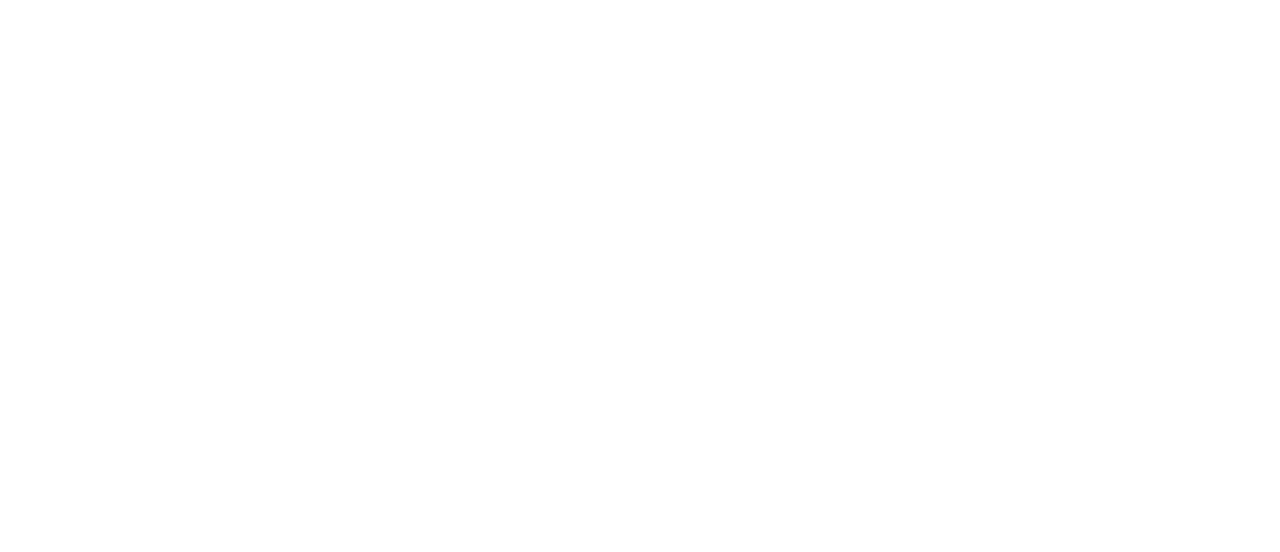
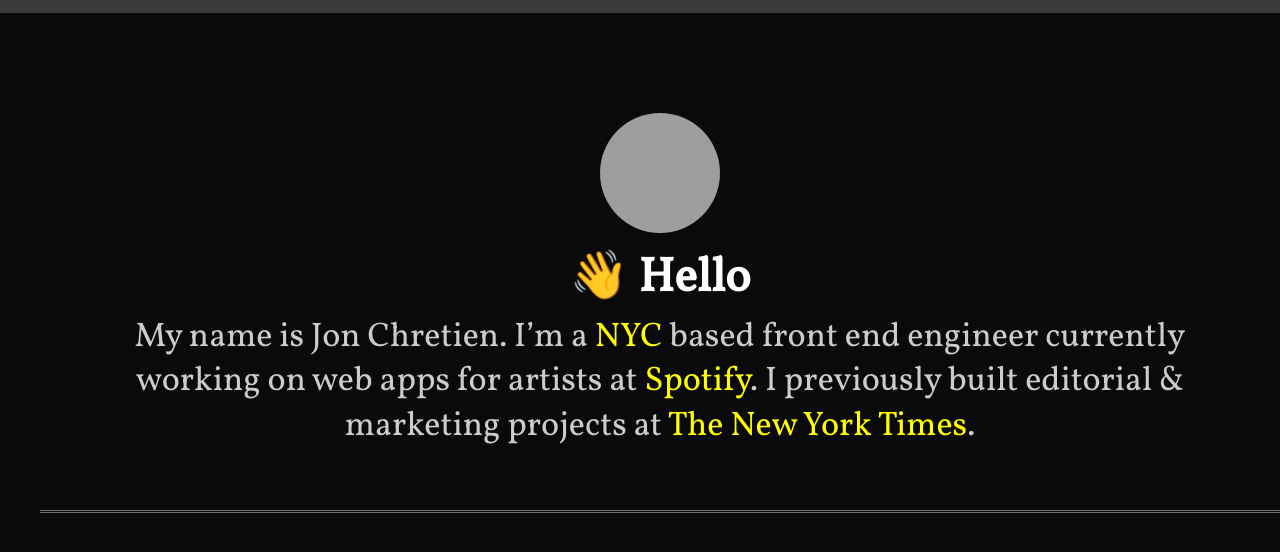
Before and after one commit to MarlonDemas/project-2, a plain HTML site: page index.html in a window 1280 px wide. Drawn offline with Linux system fonts and the light colour scheme; grey boxes are pictures that could not be loaded.

Commit message:
Completed the header section for my webpage, including the styling of the header and some key sections in the webpage

```diff
--- a/css/main.css
+++ b/css/main.css
@@ -0,0 +1,86 @@
+*,
+::after,
+::before {
+    box-sizing: border-box;
+}
+/* This is the styling done for my container */
+.container {
+    width: 1240px;
+    margin: 0 auto;
+    padding: 0;
+}
+/* This section styles the whole body of the web page */
+body {
+    font-family: 'Vollkorn', Georgia, 'Times New Roman', Times, serif;
+    border-top: 13px solid #3a3a3a;
+    margin: 0;
+    background-color: #0a0a0a;
+    color: #ccc;
+    font-size: 20px;
+    line-height: 1.5;
+    padding: 40px;
+    text-align: center;
+}
+/* This styles all the hr lines within the website*/
+hr {
+    border: none;
+    border-bottom: 1px solid #666666;
+}
+/* This styles everything in the header itself */
+header {
+    text-align: center;
+    font-size: 1.8rem;
+    padding: 60px 0 0 0;
+}
+/* This styles the image within the header */
+header img {
+    width: 120px;
+    height: 120px;
+    border-radius: 50%;
+}
+/* This styles the h1 heading within the header */
+header h1 {
+    font-weight: 900;
+    padding: 0;
+    margin: 20px 0 -10px 0 ;
+    color: #FFFFFF;
+    font-size: 1.65em;
+    line-height: 0.5;
+}
+/* This styles the paragraph within the header */
+header p {
+    line-height: 1.3;
+    font-size: 2.13rem;
+    padding: 0 75px;
+    margin-bottom: 60px;
+}
+/* This styles the hr line that is within the header itself */
+header hr {
+    background-color: #3a3a3a00;
+    height: 4px;
+    border-top: none;
+    border-bottom: 3px double #6f6f6f;
+    border-left: none;
+    border-right: none;
+}
+/* This styles all the anchor tags within the website */
+a {
+    text-decoration: none;
+    transition: color 150ms ease-in-out;
+}
+/* This styles the link color */
+a:link {
+    color: yellow;
+}
+/* This styles the link color after you have visited the page */
+a:visited {
+    color: yellow;
+}
+/* This styles the link color when you hover over it */
+a:hover {
+    color: grey;
+}
+/* This styles the color of the link when it is active or when you click on it */
+a:active {
+    color: rgb(66, 33, 33);
+}
--- a/index.html
+++ b/index.html
@@ -5,8 +5,24 @@
     <meta name="viewport" content="width=device-width, initial-scale=1.0">
     <meta http-equiv="X-UA-Compatible" content="ie=edge">
     <title title="Jon Chretien | Front End Engineer">Jon Chretien | Front End Engineer</title>
+    <link href="https://fonts.googleapis.com/css?family=Vollkorn" rel="stylesheet">
+    <link rel="stylesheet" href="css/main.css">
 </head>
 <body>
-
+    <!-- This is the container for the webpage -->
+    <div class="container">
+        <!-- The content for the header starts here -->
+        <header>
+            <img src="https://jonchretien.com/img/avatar.jpg" alt="picture of baby head">
+            <h1>
+                👋 Hello
+            </h1>
+            <p>
+                My name is Jon Chretien. I’m a <a href="">NYC</a> based front end engineer currently working on web apps for artists at <a href="">Spotify</a>. I previously built editorial & marketing projects at <a href="">The New York Times</a>.
+            </p>
+            <hr>
+        </header>
+        <!-- The content for the header ends here -->
+    </div>
 </body>
 </html>
```
